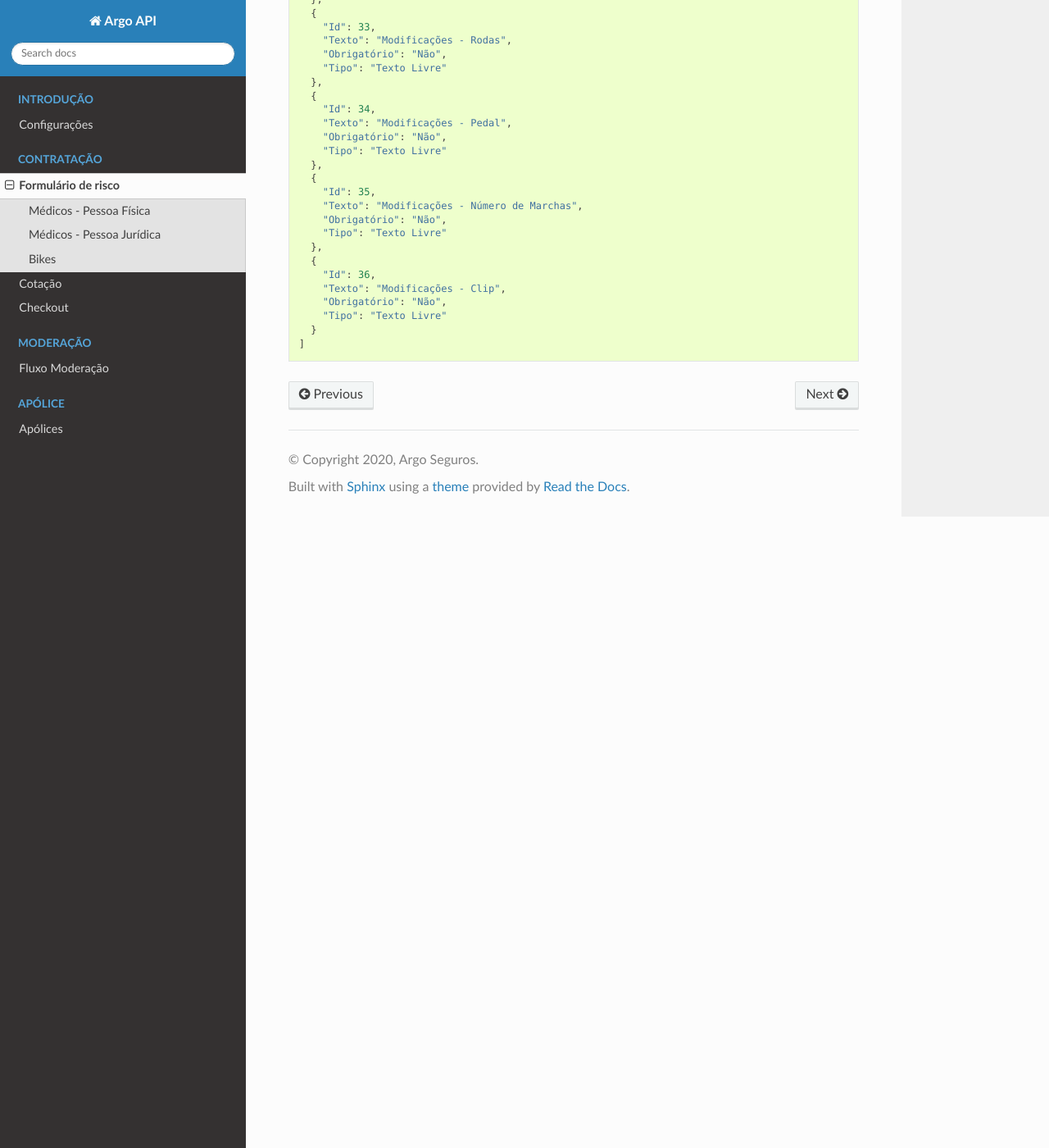
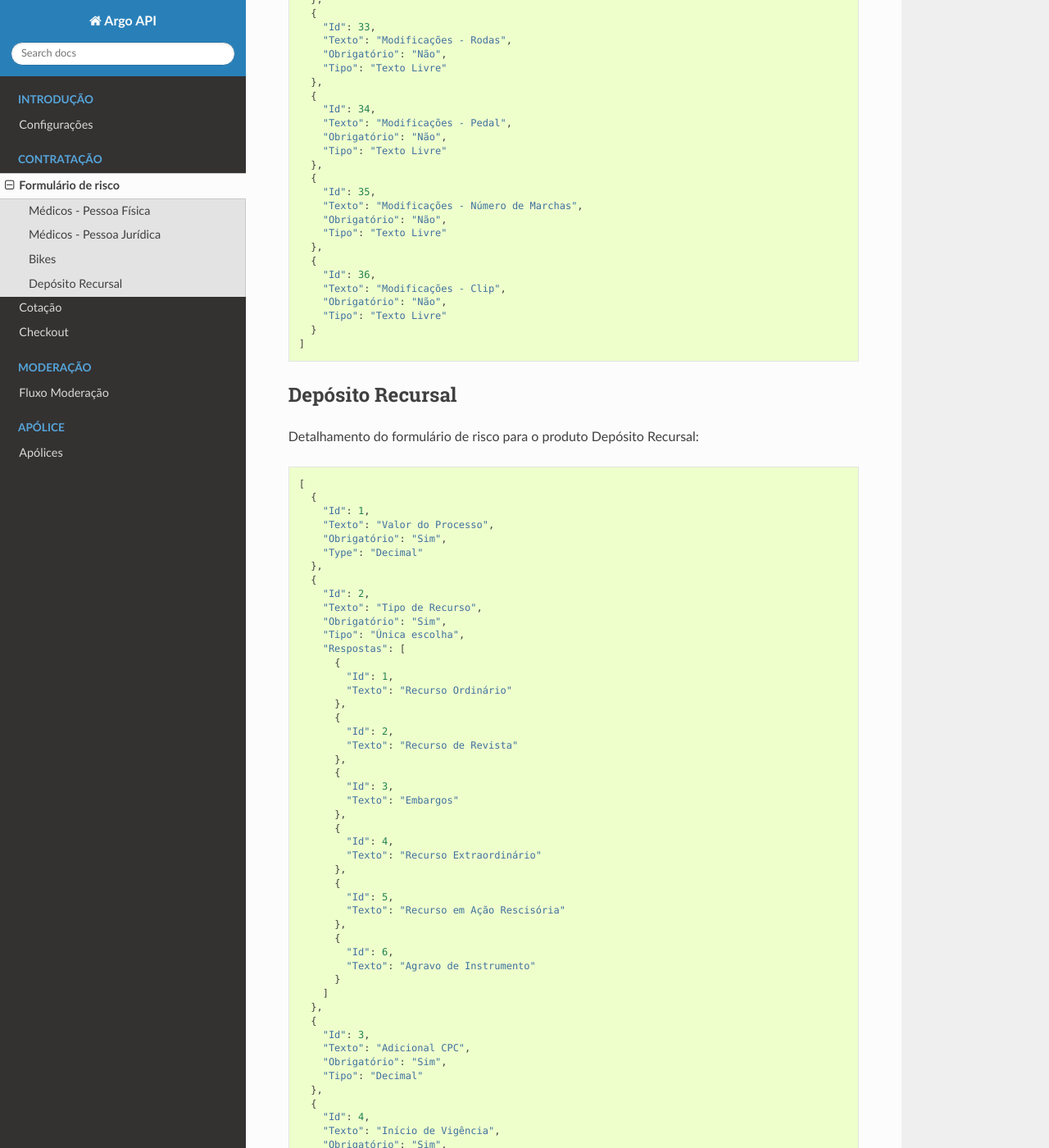
Before and after one commit to gabrielbustamante/argo-doc-api, a Sphinx documentation site: the page built from docs/riskform.rst, in a window 1280 px wide and 1400 px high, scrolled down 13230 px. Shown: the whole window at 82% size. Built offline with Sphinx 7.4.7 and the Read the Docs theme 2.0.0, drawn with Linux system fonts in a browser that asks for light colours; some of the changed text lies outside the part shown.

Commit message:
Documentação da cotação de Depósito Recursal

```diff
--- a/docs/riskform.rst
+++ b/docs/riskform.rst
@@ -794,3 +794,81 @@ Detalhamento do formulário de risco para o produto de Bikes::
         "Tipo": "Texto Livre"
       }
     ]
+
+
+Depósito Recursal
+^^^^^^^^^^^^^^^^^^
+Detalhamento do formulário de risco para o produto Depósito Recursal::
+
+    [
+      {
+        "Id": 1,
+        "Texto": "Valor do Processo",
+        "Obrigatório": "Sim",
+        "Type": "Decimal"
+      },
+      {
+        "Id": 2,
+        "Texto": "Tipo de Recurso",
+        "Obrigatório": "Sim",
+        "Tipo": "Única escolha",
+        "Respostas": [
+          {
+            "Id": 1,
+            "Texto": "Recurso Ordinário"
+          },
+          {
+            "Id": 2,
+            "Texto": "Recurso de Revista"
+          },
+          {
+            "Id": 3,
+            "Texto": "Embargos"
+          },
+          {
+            "Id": 4,
+            "Texto": "Recurso Extraordinário"
+          },
+          {
+            "Id": 5,
+            "Texto": "Recurso em Ação Rescisória"
+          },
+          {
+            "Id": 6,
+            "Texto": "Agravo de Instrumento"
+          }
+        ]
+      },
+      {
+        "Id": 3,
+        "Texto": "Adicional CPC",
+        "Obrigatório": "Sim",
+        "Tipo": "Decimal"
+      },
+      {
+        "Id": 4,
+        "Texto": "Início de Vigência",
+        "Obrigatório": "Sim",
+        "Type": "Data"
+      },
+      {
+        "Id": 5,
+        "Texto": "Prazo",
+        "Obrigatório": "Sim",
+        "Tipo": "Única escolha",
+        "Respostas": [
+          {
+            "Id": 1,
+            "Texto": "3 anos"
+          },
+          {
+            "Id": 2,
+            "Texto": "4 anos"
+          },
+          {
+            "Id": 3,
+            "Texto": "5 anos"
+          }
+        ]
+      }
+    ]
```
Also changed, not shown: docs/quotation.rst (+45 -1 lines), docs/security.rst (added, +20 -0 lines).
